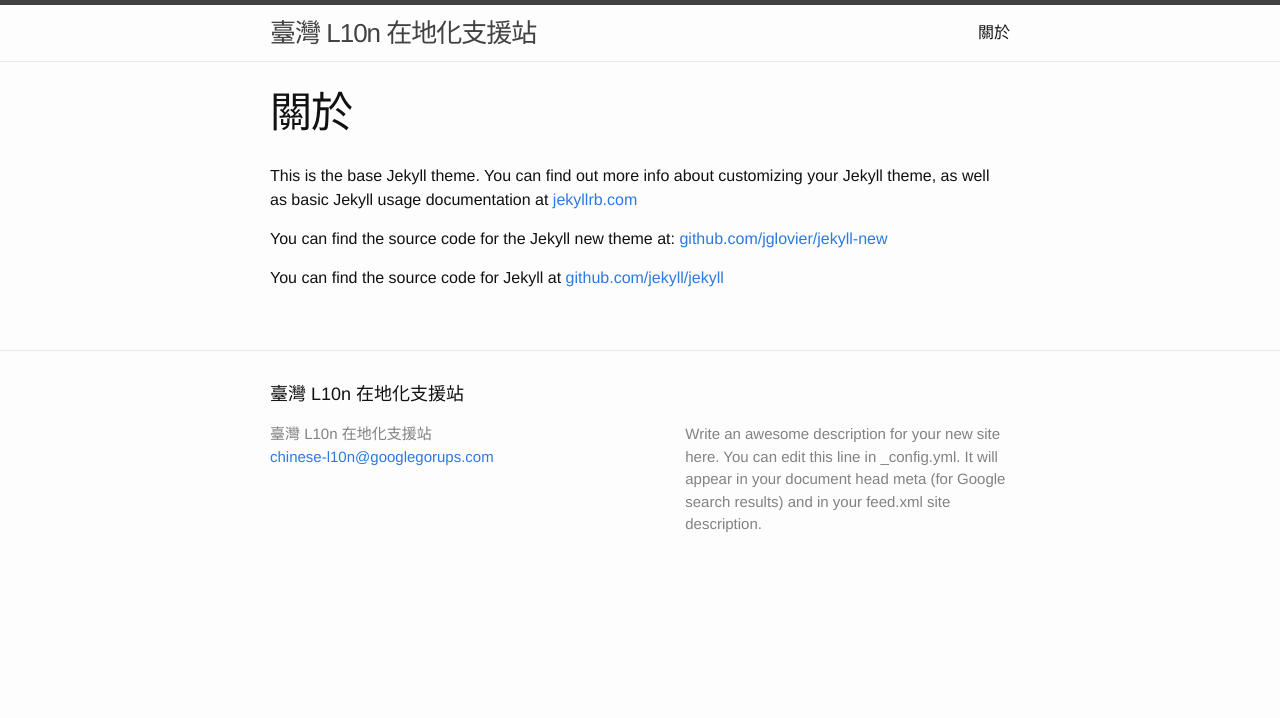
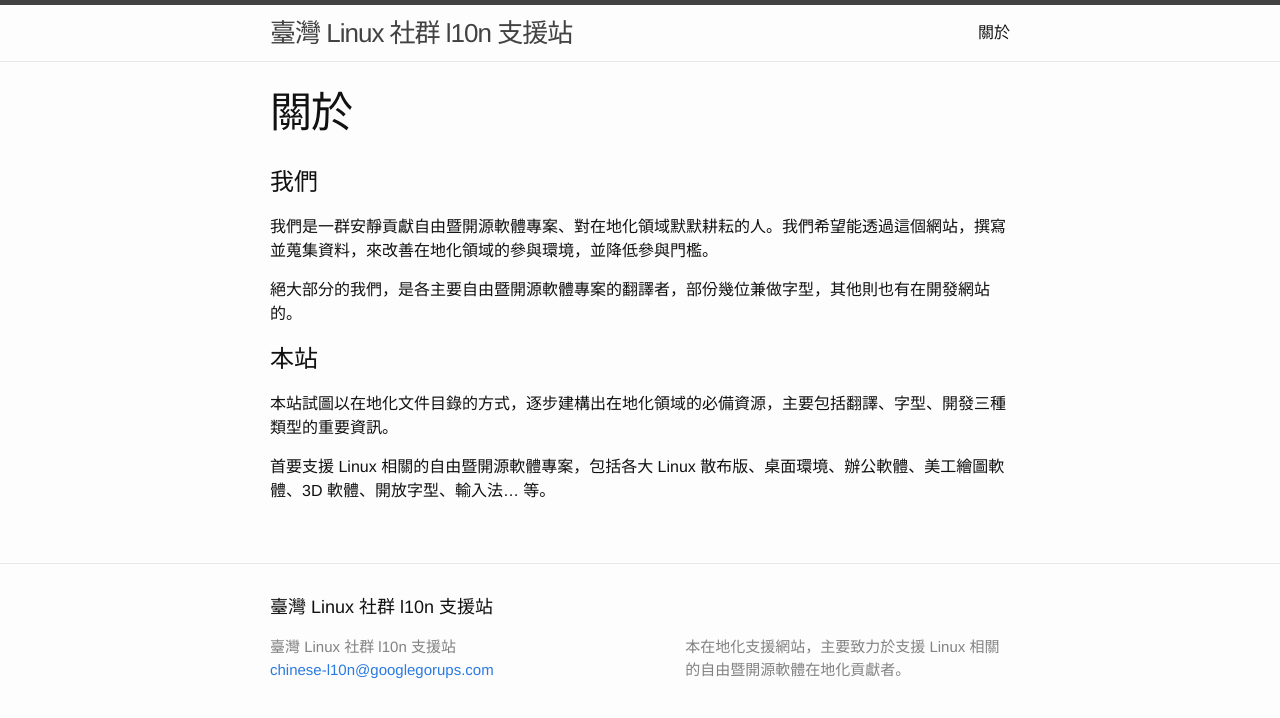
Before and after one commit to linux-taiwan/l10n.linux.org.tw, a Jekyll site: the page built from about.md, in a window 1280 px wide. Shown: the top 718 px of the page. Built offline with Jekyll 4.4.1, drawn with Linux system fonts in a browser that asks for light colours.

Commit message:
加入「關於」內容

```diff
--- a/_config.yml
+++ b/_config.yml
@@ -1,11 +1,9 @@
 # Site settings
-title: 臺灣 L10n 在地化支援站
-subtitle:
+title: 臺灣 Linux 社群 l10n 支援站
+subtitle: 臺灣自由暨開源軟體專案的在地化支援網站
 email: chinese-l10n@googlegorups.com
 description: > # this means to ignore newlines until "baseurl:"
-  Write an awesome description for your new site here. You can edit this
-  line in _config.yml. It will appear in your document head meta (for
-  Google search results) and in your feed.xml site description.
+  本在地化支援網站，主要致力於支援 Linux 相關的自由暨開源軟體在地化貢獻者。
 baseurl: "" # the subpath of your site, e.g. /blog/
 url: "http://l10n.linux.org.tw" # the base hostname & protocol for your site
 
--- a/about.md
+++ b/about.md
@@ -4,8 +4,13 @@
 permalink: /about/
 ---
 
-This is the base Jekyll theme. You can find out more info about customizing your Jekyll theme, as well as basic Jekyll usage documentation at [jekyllrb.com](http://jekyllrb.com/)
+# 我們
+我們是一群安靜貢獻自由暨開源軟體專案、對在地化領域默默耕耘的人。我們希望能透過這個網站，撰寫並蒐集資料，來改善在地化領域的參與環境，並降低參與門檻。
 
-You can find the source code for the Jekyll new theme at: [github.com/jglovier/jekyll-new](https://github.com/jglovier/jekyll-new)
+絕大部分的我們，是各主要自由暨開源軟體專案的翻譯者，部份幾位兼做字型，其他則也有在開發網站的。
 
-You can find the source code for Jekyll at [github.com/jekyll/jekyll](https://github.com/jekyll/jekyll)
+
+# 本站
+本站試圖以在地化文件目錄的方式，逐步建構出在地化領域的必備資源，主要包括翻譯、字型、開發三種類型的重要資訊。
+
+首要支援 Linux 相關的自由暨開源軟體專案，包括各大 Linux 散布版、桌面環境、辦公軟體、美工繪圖軟體、3D 軟體、開放字型、輸入法… 等。
--- a/index.html
+++ b/index.html
@@ -4,7 +4,7 @@
 
 <div class="home">
 
-  <h1 class="page-heading">Posts</h1>
+  <h1 class="page-heading">文章</h1>
 
   <ul class="post-list">
     {% for post in site.posts %}
@@ -18,6 +18,6 @@
     {% endfor %}
   </ul>
 
-  <p class="rss-subscribe">subscribe <a href="{{ "/feed.xml" | prepend: site.baseurl }}">via RSS</a></p>
+  <p class="rss-subscribe"><a href="{{ "/feed.xml" | prepend: site.baseurl }}">透過 RSS</a> 訂閱</p>
 
 </div>
```
Also changed, not shown: _posts/2015-04-15-initial-post.markdown (added, +9 -0 lines), README.md.
